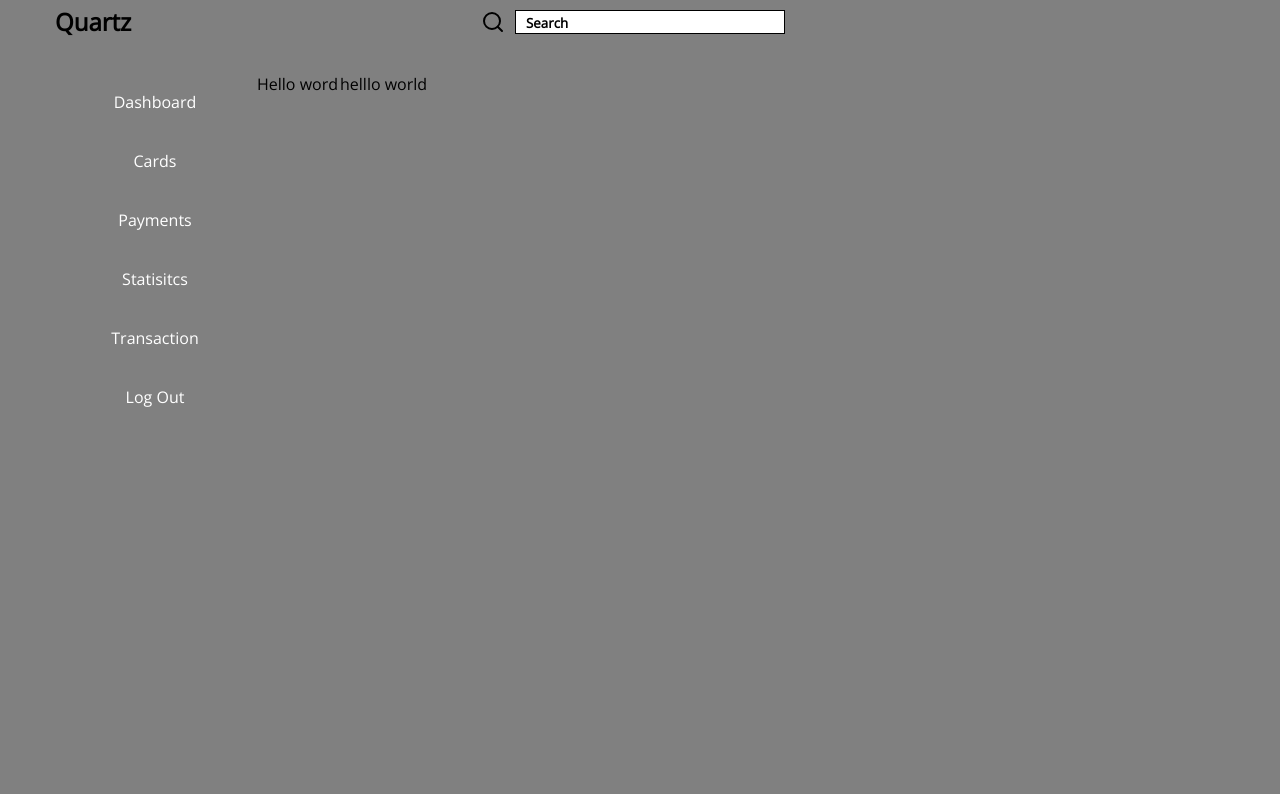
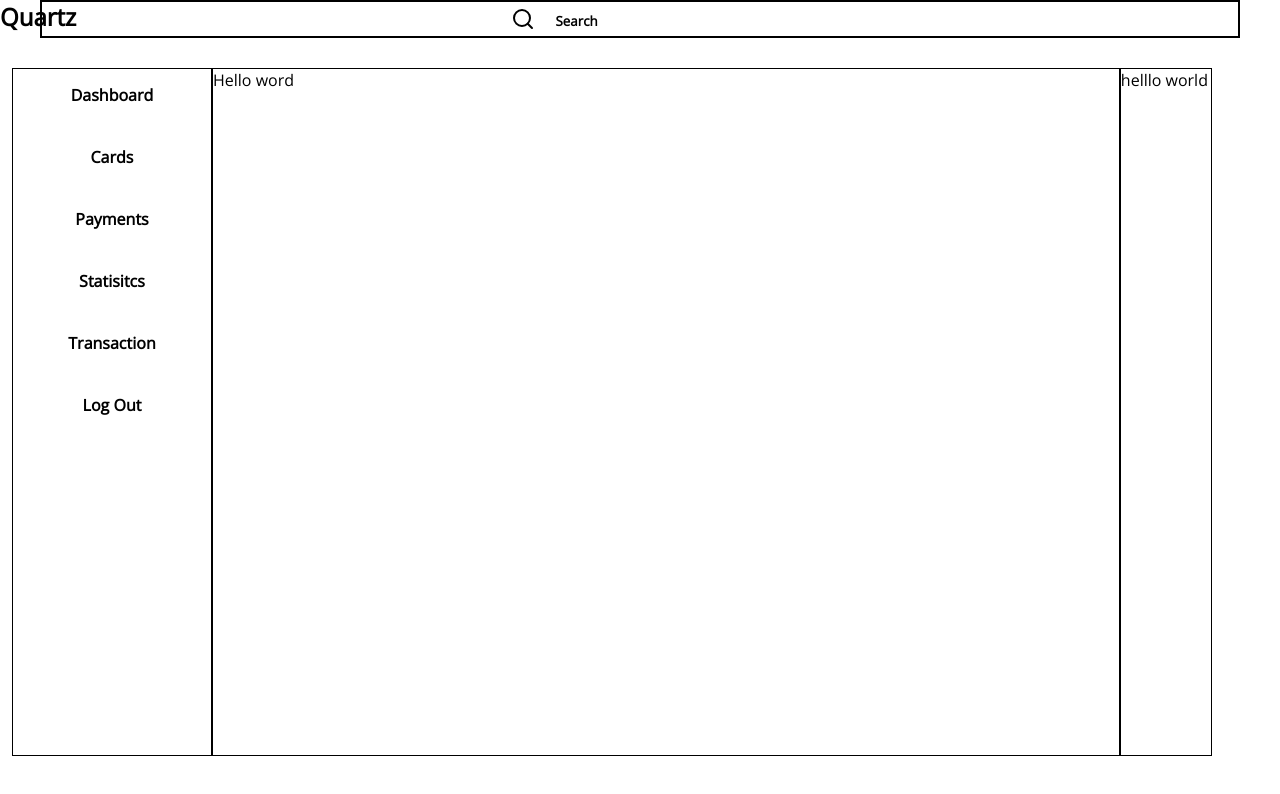
Before and after one commit to TheJavaHaters/app, a Svelte app: page / in a window 1280 px wide. Shown: the top 794 px of the page. Built offline with nearby package versions, Linux system fonts and the light colour scheme.

Commit message:
"commit"

```diff
--- a/src/App.svelte
+++ b/src/App.svelte
@@ -1,62 +1,6 @@
 <script>
-  import SideBar from "./lib/SideBar.svelte";
-  import { Search } from "lucide-svelte";
-  import Container from "./lib/Container.svelte";
+  import { onMount } from "svelte";
+  import Home from "./Pages/Home.svelte";
 </script>
 
-<main>
-  <header>
-    <h2 style="margin-left: 10px;">Quartz</h2>
-    <nav>
-      <img src="../src/assets/search.svg" alt="" class="search-icon" />
-      <input type="text" name="" id="" placeholder="Search" />
-    </nav>
-  </header>
-  <Container />
-</main>
-
-<style>
-  header {
-    display: flex;
-    justify-content: space-between;
-    align-items: center;
-    padding: 5px;
-  }
-  main {
-    max-width: 1200px;
-    margin: 0 auto;
-  }
-
-  main header .search-icon {
-    /* position: absolute;
-    left: 640px;
-    bottom: 20; */
-    fill: black;
-    pointer-events: none;
-    margin-left: 15px;
-    position: relative;
-    left: 30px;
-  }
-  main header input[type="text"] {
-    width: 270px;
-    padding: 3px 0 0 10px;
-    outline: none;
-    padding-right: 30px;
-    border: 1px solid black;
-    display: flex;
-    margin-left: 40px;
-  }
-  main header nav input[type="text"]::placeholder {
-    color: black;
-    font-weight: 800;
-  }
-  main header nav {
-    display: flex;
-    margin-right: 450px;
-  }
-  @media only screen and (max-width: 1024px) {
-    main header nav {
-      margin-right: 140px;
-    }
-  }
-</style>
+<Home />
--- a/src/lib/Container.svelte
+++ b/src/Components/Container.svelte
@@ -1,4 +1,10 @@
-<script></script>
+<script>
+  import { SelectedPage } from "../Pages/HomeStore";
+  import { onMount } from "svelte";
+  // onMount(() => {
+  //   SelectedPage.set("dashboard");
+  // });
+</script>
 
 <div class="Container">
   <div class="row">
@@ -20,36 +26,28 @@
 <style>
   .Container {
     max-width: 1200px;
-    margin: 30px auto;
-    display: flex;
-    justify-content: center;
-    align-items: center;
-  }
-
-  .row {
+    margin: 30px 12px;
   }
 
   .item-1 {
     display: flex;
     flex-direction: column;
     align-items: center;
-    margin-left: 15px;
   }
 
   .item-1 ul {
     list-style: none;
-    gap: 10px;
     display: flex;
     flex-direction: column;
+    gap: 20px;
   }
 
   .item-1 ul li {
-    gap: 30px;
-    min-width: 200px;
     text-align: center;
-    min-width: 200px;
-    height: 40px;
-    border-radius: 7px;
+    width: 100%;
+    max-width: 200px;
+    height: 33px;
+    position: relative;
     display: flex;
     justify-content: center;
     align-items: center;
@@ -57,22 +55,32 @@
     transition: all 0.3s ease-in;
   }
 
-  .item-1 ul li:hover {
+  .item-1 ul li a:hover {
     background-color: black;
+    border-radius: 10px;
+    color: white;
   }
 
   .item-1 ul li a {
+    margin: 0;
     text-decoration: none;
     text-align: center;
-    color: white;
+    color: black;
+    min-width: 200px;
+    font-weight: 600;
+    height: 50px;
+    display: flex;
+    justify-content: center;
+    align-items: center;
   }
 
   .row {
     width: 100%;
     position: relative;
     display: flex;
+    justify-content: center;
     flex-direction: row;
-    gap: 2px;
+    max-width: fit-content;
   }
 
   .item-1 {
@@ -82,5 +90,14 @@
   .item-1,
   .item-2,
   .item-3 {
+    border: 1px solid black;
+  }
+
+  .item-2 {
+    width: 4000px;
+  }
+
+  .item-3 {
+    width: 400px;
   }
 </style>
--- /dev/null
+++ b/src/Components/Header.svelte
@@ -0,0 +1,67 @@
+<script>
+</script>
+
+<main>
+  <header>
+    <h2>Quartz</h2>
+    <nav>
+      <img src="../src/assets/search.svg" alt="" class="search-icon" />
+      <input type="text" name="" id="" placeholder="Search" />
+    </nav>
+  </header>
+</main>
+
+<style>
+  header {
+    border: 1px solid black;
+    display: flex;
+    align-items: center;
+    justify-content: center;
+    padding: 5px;
+  }
+  header h2 {
+    position: absolute;
+    top: 0;
+    left: 0;
+  }
+  main {
+    max-width: 1200px;
+    margin: 0 auto;
+    flex-direction: row;
+    border: 1px solid black;
+  }
+
+  main header .search-icon {
+    /* position: absolute;
+      left: 640px;
+      bottom: 20; */
+    fill: black;
+    pointer-events: none;
+    margin-left: 15px;
+    position: relative;
+    left: 30px;
+  }
+  main header input[type="text"] {
+    width: 270px;
+    padding: 3px 0 0 10px;
+    outline: none;
+    padding-right: 30px;
+    border: 1px solid white;
+    display: flex;
+    margin-left: 40px;
+  }
+  main header nav input[type="text"]::placeholder {
+    color: black;
+    font-weight: 800;
+  }
+  main header nav {
+    display: flex;
+    justify-content: center;
+    align-items: center;
+  }
+  @media only screen and (max-width: 1024px) {
+    main header nav {
+      margin-right: 140px;
+    }
+  }
+</style>
--- /dev/null
+++ b/src/Pages/Home.svelte
@@ -0,0 +1,13 @@
+<script>
+  import Container from "../Components/Container.svelte";
+  import Header from "../Components/Header.svelte";
+</script>
+
+<Header />
+<Container />
+
+<style>
+  * {
+    border: 1px solid black;
+  }
+</style>
--- /dev/null
+++ b/src/Pages/HomeStore.js
@@ -0,0 +1,2 @@
+import { writable } from "svelte/store";
+export const SelectedPage = writable(null);
--- a/src/app.css
+++ b/src/app.css
@@ -11,5 +11,5 @@
 }
 
 body{
-  background-color: grey;
+  background-color: white;
 }
```
Also changed, not shown: src/Components/Counter.svelte (renamed from src/lib/Counter.svelte), src/Components/SideBar.svelte (renamed from src/lib/SideBar.svelte).
